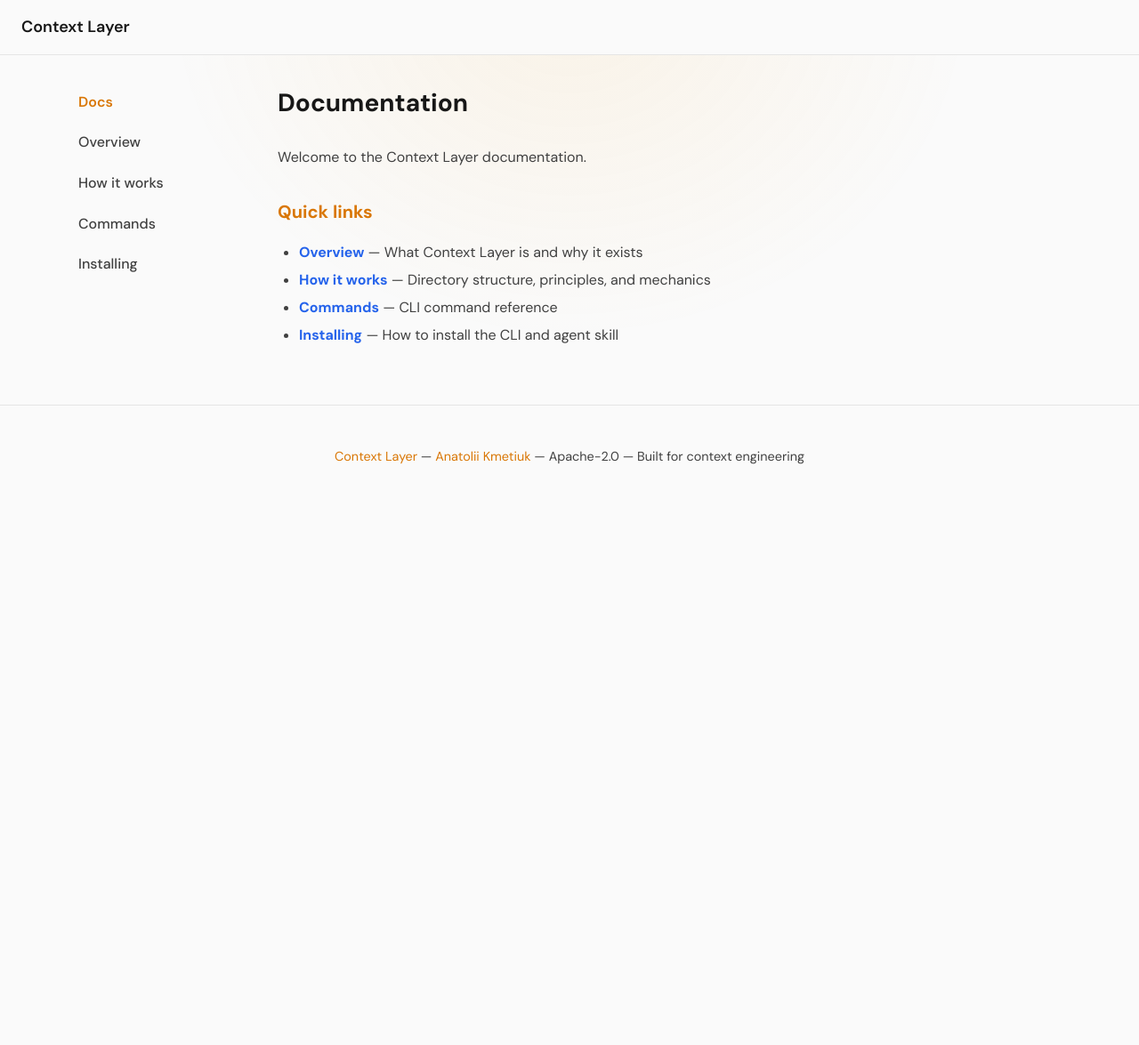
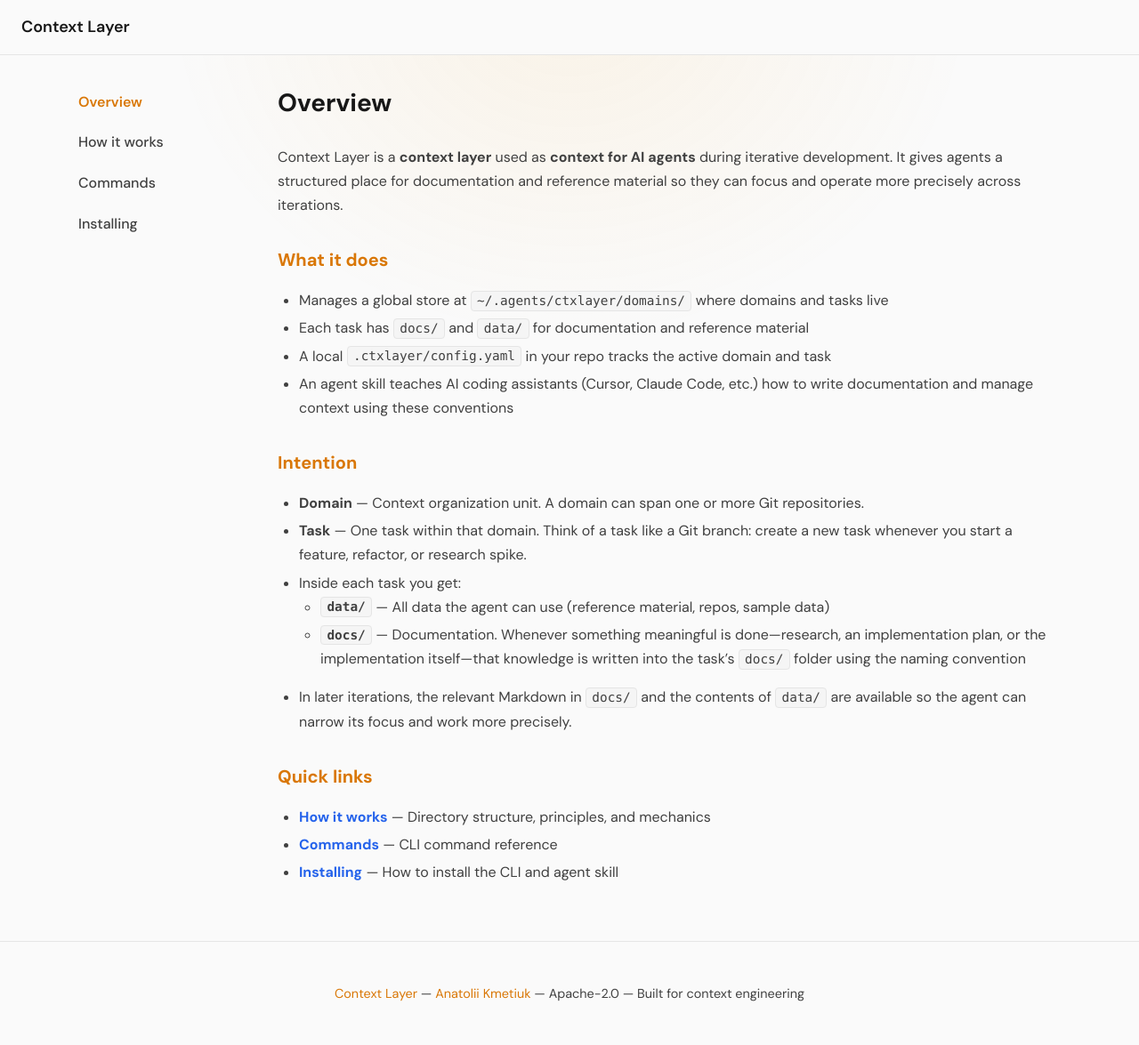
Before and after one commit to anatoliykmetyuk/ctxlayer, a Jekyll site: the page built from website/docs/index.md, in a window 1280 px wide. Shown: the whole page at 89% size. Built offline with Jekyll 4.4.1, drawn with Linux system fonts in a browser that asks for light colours; before the commit the page ends 900 px from its top, so only the background shows below that.

Commit message:
Merge overview.md and index.md docs

```diff
--- a/website/_layouts/docs.html
+++ b/website/_layouts/docs.html
@@ -25,8 +25,7 @@
   <div class="docs-layout">
     <aside id="docs-nav-menu" class="docs-sidebar" aria-label="Docs navigation">
       <nav class="docs-nav">
-        <a href="{{ '/docs/' | relative_url }}" class="docs-nav-link {% if page.url == '/docs/' or page.url == '/docs/index.html' %}active{% endif %}">Docs</a>
-        <a href="{{ '/docs/overview.html' | relative_url }}" class="docs-nav-link {% if page.url contains 'overview' %}active{% endif %}">Overview</a>
+        <a href="{{ '/docs/' | relative_url }}" class="docs-nav-link {% if page.url == '/docs/' or page.url == '/docs/index.html' %}active{% endif %}">Overview</a>
         <a href="{{ '/docs/how-it-works.html' | relative_url }}" class="docs-nav-link {% if page.url contains 'how-it-works' %}active{% endif %}">How it works</a>
         <a href="{{ '/docs/commands.html' | relative_url }}" class="docs-nav-link {% if page.url contains 'commands' %}active{% endif %}">Commands</a>
         <a href="{{ '/docs/installing.html' | relative_url }}" class="docs-nav-link {% if page.url contains 'installing' %}active{% endif %}">Installing</a>
--- a/website/docs/index.md
+++ b/website/docs/index.md
@@ -1,15 +1,30 @@
 ---
 layout: docs
-title: Documentation
+title: Overview
 ---
 
-# Documentation
+# Overview
 
-Welcome to the Context Layer documentation.
+Context Layer is a **context layer** used as **context for AI agents** during iterative development. It gives agents a structured place for documentation and reference material so they can focus and operate more precisely across iterations.
+
+## What it does
+
+- Manages a global store at `~/.agents/ctxlayer/domains/` where domains and tasks live
+- Each task has `docs/` and `data/` for documentation and reference material
+- A local `.ctxlayer/config.yaml` in your repo tracks the active domain and task
+- An agent skill teaches AI coding assistants (Cursor, Claude Code, etc.) how to write documentation and manage context using these conventions
+
+## Intention
+
+- **Domain** — Context organization unit. A domain can span one or more Git repositories.
+- **Task** — One task within that domain. Think of a task like a Git branch: create a new task whenever you start a feature, refactor, or research spike.
+- Inside each task you get:
+  - **`data/`** — All data the agent can use (reference material, repos, sample data)
+  - **`docs/`** — Documentation. Whenever something meaningful is done—research, an implementation plan, or the implementation itself—that knowledge is written into the task's `docs/` folder using the naming convention
+- In later iterations, the relevant Markdown in `docs/` and the contents of `data/` are available so the agent can narrow its focus and work more precisely.
 
 ## Quick links
 
-- **[Overview](overview.html)** — What Context Layer is and why it exists
 - **[How it works](how-it-works.html)** — Directory structure, principles, and mechanics
 - **[Commands](commands.html)** — CLI command reference
 - **[Installing](installing.html)** — How to install the CLI and agent skill
```
Also changed, not shown: website/docs/overview.md (deleted, +0 -24 lines).
